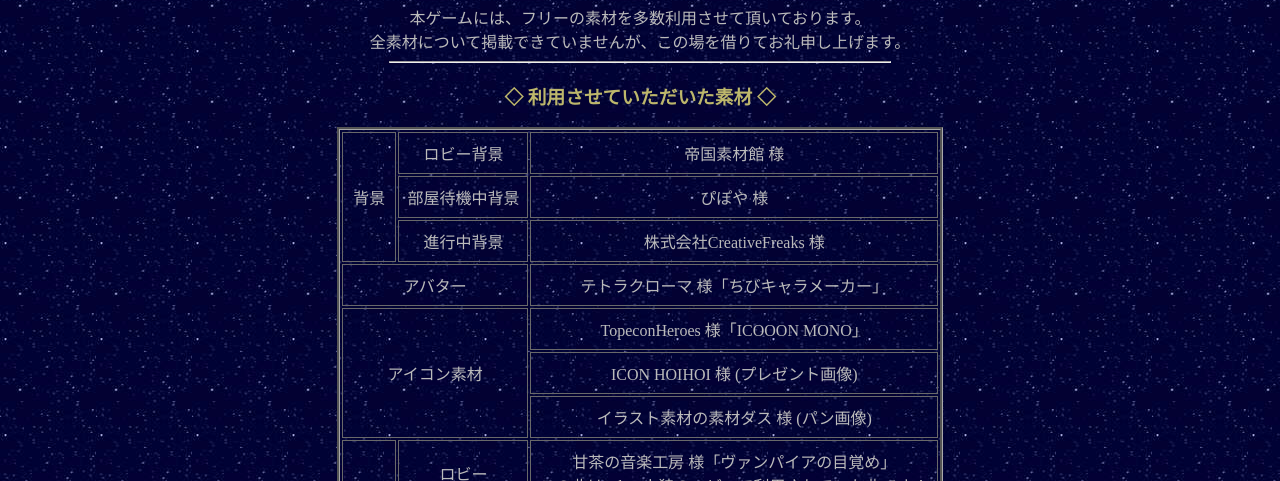
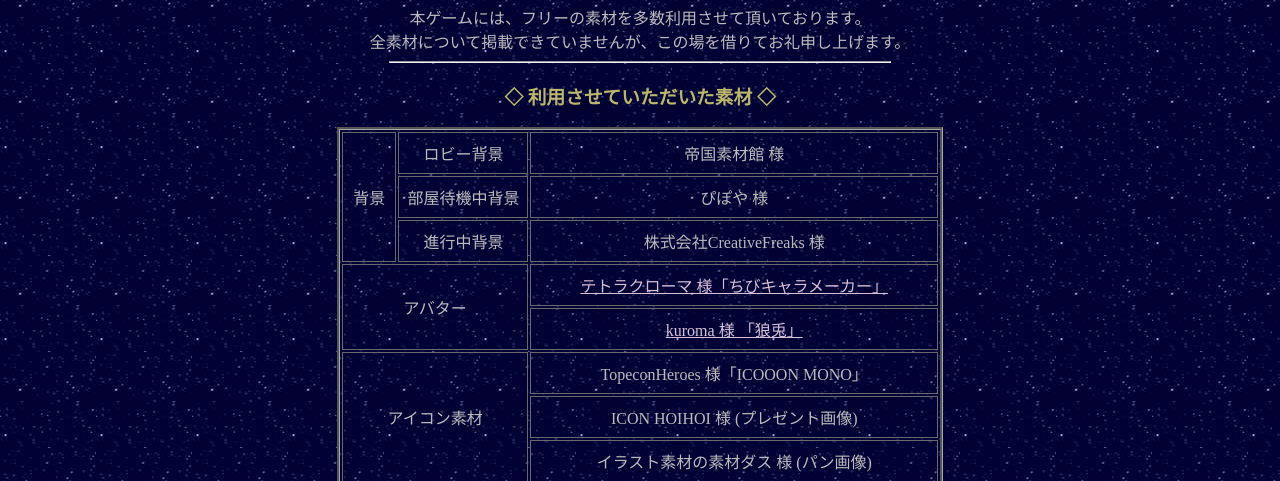
Before and after one commit to lets-jinrou-app/letsjinrou, a plain HTML site: page docs/parts.html in a window 1280 px wide. Shown: the part 271-752 px from the top of the page. Drawn offline with Linux system fonts and the light colour scheme.

Commit message:
・「素材について」に狼兎のリンクを追加

```diff
--- a/docs/parts.html
+++ b/docs/parts.html
@@ -38,8 +38,11 @@
  </tr>
 
  <tr class="parts">
-  <td class="parts" colspan="2">アバター</td>
-  <td class="parts">テトラクローマ 様「ちびキャラメーカー」</td>
+  <td class="parts" colspan="2" rowspan="2">アバター</td>
+  <td class="parts"><a href=https://tetrabo.com/chibichara/>テトラクローマ 様「ちびキャラメーカー」</a></td>
+ </tr>
+ <tr class="parts">
+  <td class="parts"><a href=http://ookamiusagi.minibird.jp/>kuroma 様 「狼兎」</a></td>
  </tr>
 
  <tr class="parts">
```
